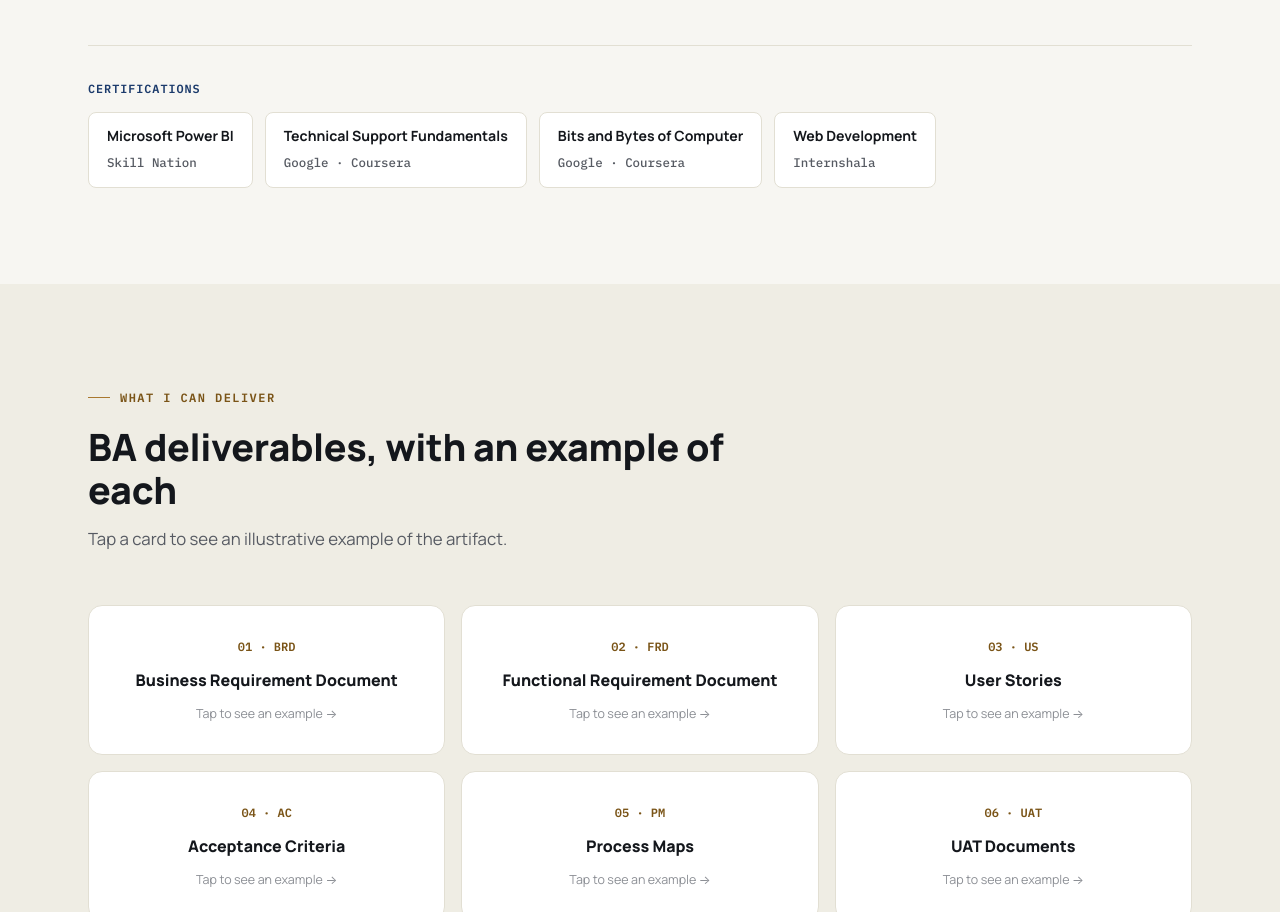
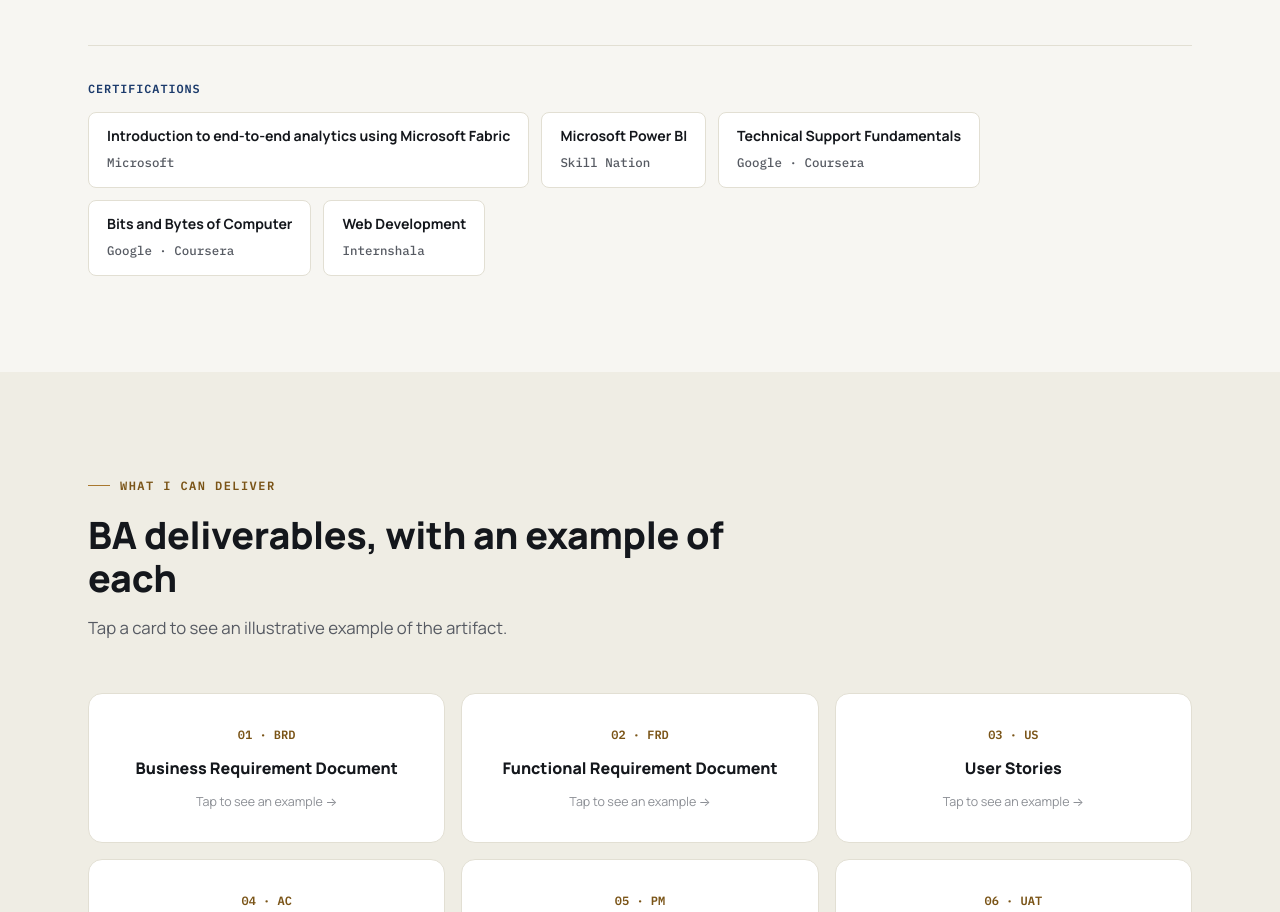
Before and after one commit to HabiburahmanA/Habiburahman_A_Portfolio, a plain HTML site: page index.html in a window 1280 px wide. Shown: the part 9660-10572 px from the top of the page. Drawn offline with Linux system fonts and the light colour scheme.

Commit message:
Course Update

```diff
--- a/index.html
+++ b/index.html
@@ -1352,6 +1352,7 @@ const CONTENT = {
   ],
 
   certifications: [
+    { name: "Introduction to end-to-end analytics using Microsoft Fabric", issuer: "Microsoft"},
     { name: "Microsoft Power BI", issuer: "Skill Nation" },
     { name: "Technical Support Fundamentals", issuer: "Google · Coursera" },
     { name: "Bits and Bytes of Computer", issuer: "Google · Coursera" },
```
